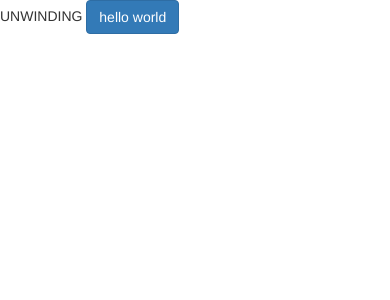
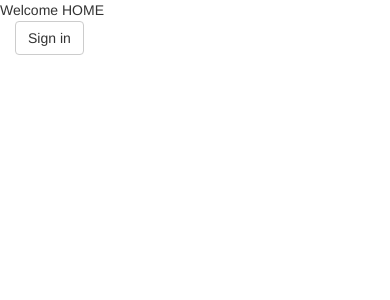
Before and after one commit to macymuhia/unwind, a Flask app: page / in a window 390 px wide. Shown: the top 300 px of the page. Run offline with Flask 2, Linux system fonts and the light colour scheme; some libraries are stand-ins or nearby versions.

Commit message:
Add route to home page and to unwind after successful login

```diff
--- a/app/auth/views.py
+++ b/app/auth/views.py
@@ -14,7 +14,7 @@ def login():
         if user and user.verify_password(form.password.data):
             flash("Logged in")
             login_user(user)
-            print(user)
+            # print(user)
             return redirect(url_for("main.unwind"))
         else:
             flash("Invalid username or Password")
--- a/app/main/forms.py
+++ b/app/main/forms.py
@@ -0,0 +1,8 @@
+from flask_wtf import FlaskForm
+from wtforms import StringField, PasswordField, SubmitField, ValidationError
+from wtforms.validators import Required, Email, EqualTo
+from ..models import User
+
+
+class SignInForm(FlaskForm):
+    submit = SubmitField("Sign in")
--- a/app/main/views.py
+++ b/app/main/views.py
@@ -1,8 +1,24 @@
-from flask import render_template
+from flask import render_template, redirect, url_for, flash, request
+from flask_login import login_required
 from . import main
+from .forms import SignInForm
+from ..models import User
+from .. import db
 
 
-@main.route("/")
+@main.route("/", methods=["GET", "POST"])
+def index():
+    app_name = "Welcome HOME"
+    form = SignInForm()
+
+    if form.validate_on_submit():
+        return redirect(url_for("auth.login"))
+
+    return render_template("index.html", app_name=app_name, form=form)
+
+
+@main.route("/unwind")
+@login_required
 def unwind():
     app_name = "UNWINDING"
 
--- a/app/models.py
+++ b/app/models.py
@@ -14,7 +14,7 @@ class User(UserMixin, db.Model):
     id = db.Column(db.Integer, primary_key=True)
     username = db.Column(db.String(255), index=True)
     email = db.Column(db.String(255), unique=True, index=True)
-    pass_secure = db.Column(db.String(255))
+    password_hash = db.Column(db.String(255))
 
     @property
     def password(self):
@@ -22,10 +22,10 @@ class User(UserMixin, db.Model):
 
     @password.setter
     def password(self, password):
-        self.pass_secure = generate_password_hash(password)
+        self.password_hash = generate_password_hash(password)
 
     def verify_password(self, password):
-        return check_password_hash(self.pass_secure, password)
+        return check_password_hash(self.password_hash, password)
 
     def __repr__(self):
         return f"User {self.username}"
--- a/app/templates/index.html
+++ b/app/templates/index.html
@@ -1,8 +1,13 @@
-{% extends 'base.html' %}
+{% extends 'base.html' %}{% import 'bootstrap/wtf.html' as wtf%}
 
 
 <!-- content -->
 <div class="container">
     {% block content %} {{app_name}}
-    <button class="btn btn-primary">hello world</button> {% endblock %}
+    <div class="col-md-4"></div>
+    <div class="col-md-4">
+        {{ wtf.quick_form(form) }}
+    </div>
+    <div class="col-md-4"></div>
+    {% endblock %}
 </div>
```
Also changed, not shown: config.py (line endings or trailing spaces), manage.py (line endings or trailing spaces).
